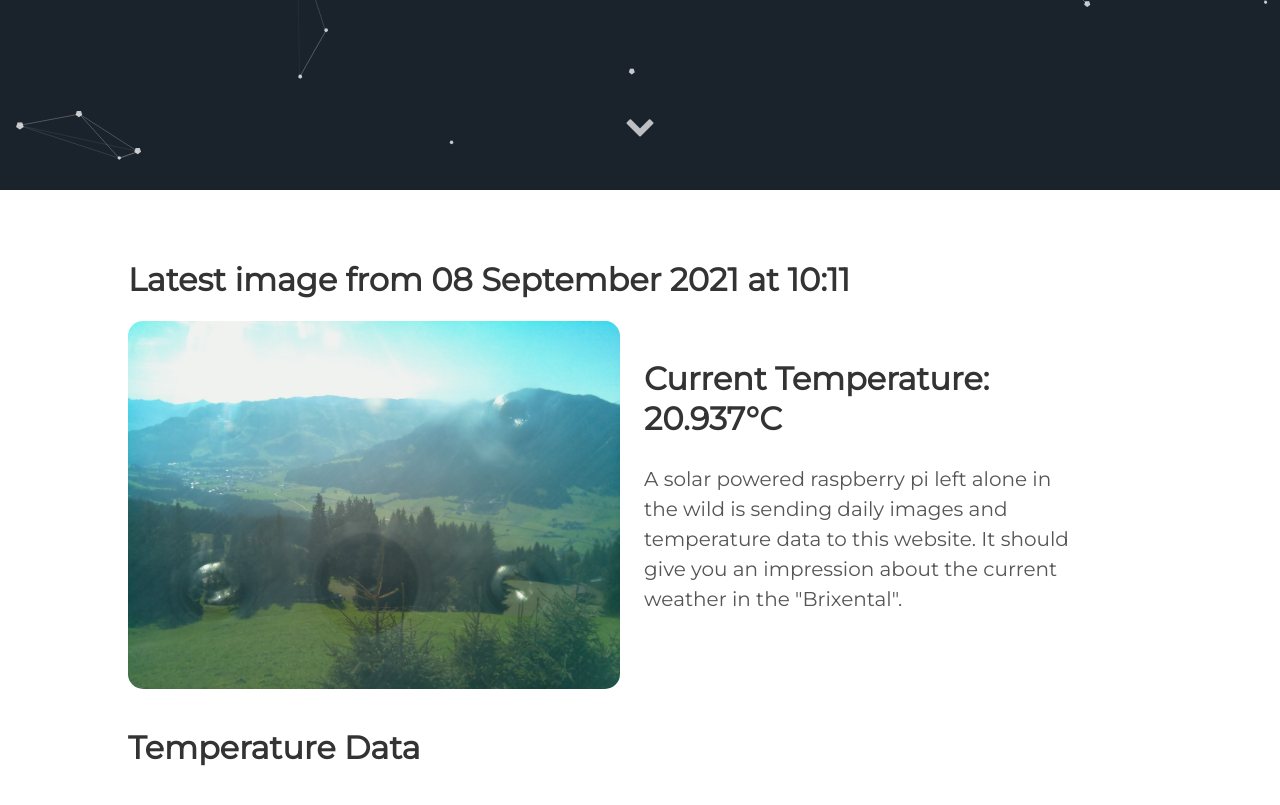
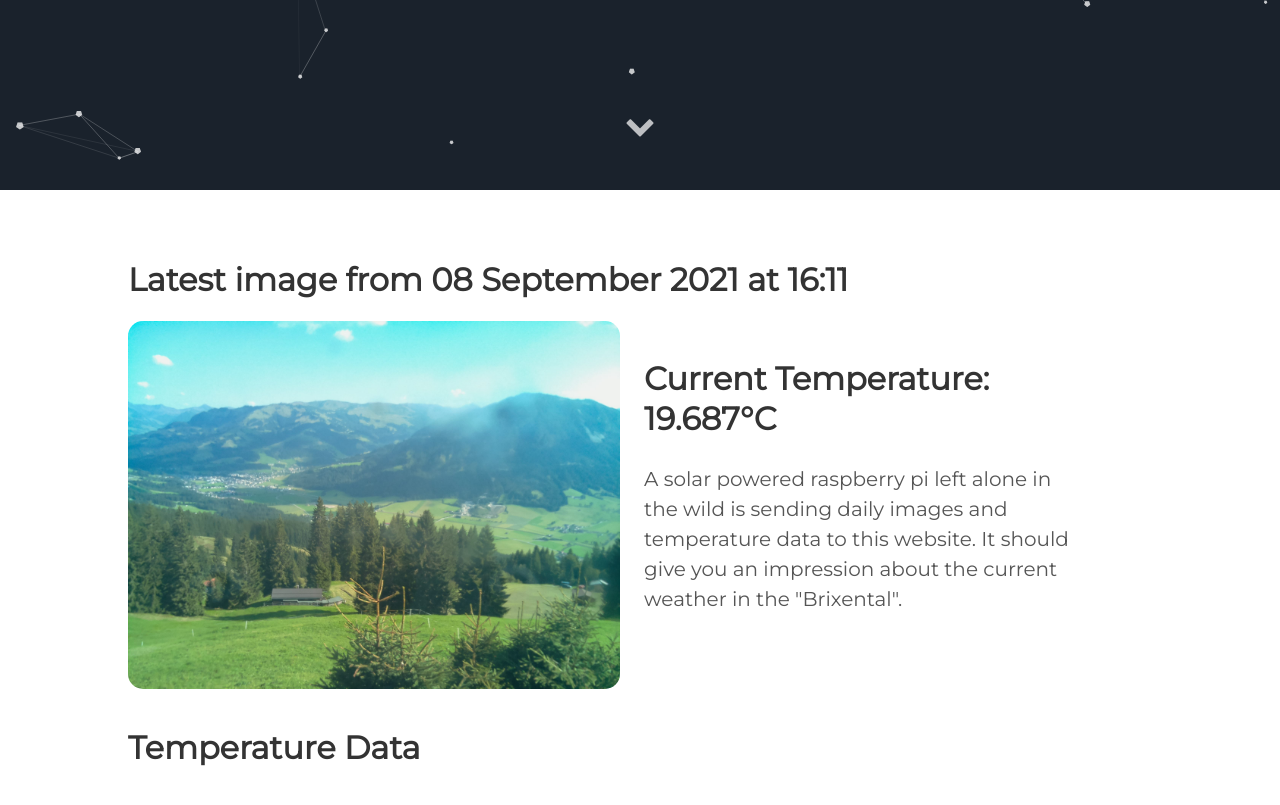
Before and after one commit to vektorious/vektorious.github.io, a Jekyll site: the page built from resources/huette.md, in a window 1280 px wide and 900 px high, scrolled down 710 px. Shown: the top 805 px of the window. Built offline with Jekyll 4.4.1, drawn with Linux system fonts in a browser that asks for light colours.

Commit message:
I'm a bot beep boop

```diff
--- a/resources/huette.md
+++ b/resources/huette.md
@@ -6,13 +6,13 @@ image: '/assets/img/'
 description: 'Live image from the Austrian alps'
 twitter_text: ' '
 ---
-## Latest image from 08 September 2021 at 10:11
+## Latest image from 08 September 2021 at 16:11
 <div class="huette">
   <div class="huette-image">
     <img src="{{ "/assets/img/huette.jpg" | prepend: site.baseurl }}">
   </div>
   <div class="huette-text">
-        <h2>Current Temperature: 20.937°C</h2>
+        <h2>Current Temperature: 19.687°C</h2>
         <p>A solar powered raspberry pi left alone in the wild is sending daily images and temperature data to this website. It should give you an impression about the current weather in the "Brixental".</p>
 
   </div>
```
Also changed, not shown: rpi-script/2021-09-08_160943.txt (renamed from rpi-script/2021-09-08_100945.txt, +5 -6 lines), rpi-script/huette.md (+2 -2 lines), assets/img/huette.jpg, assets/img/temp_plot.png, rpi-script/temp_plot.png, 1 other file.
